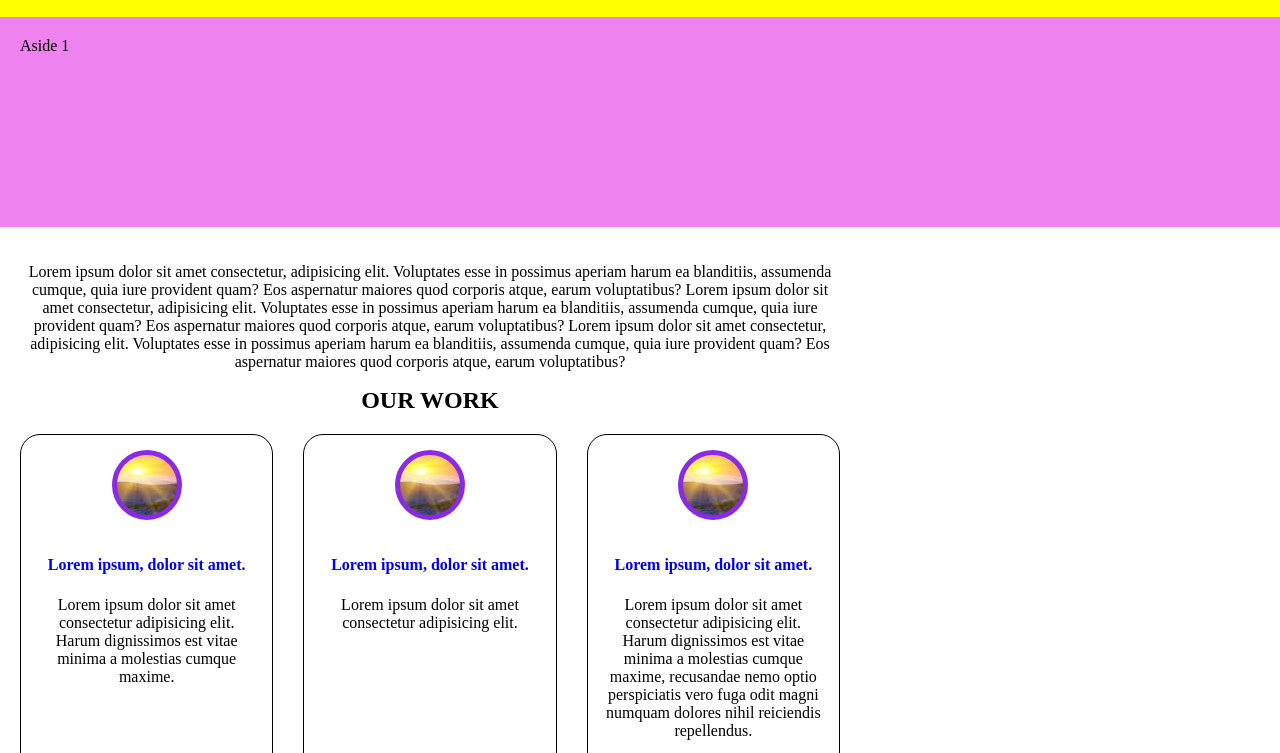
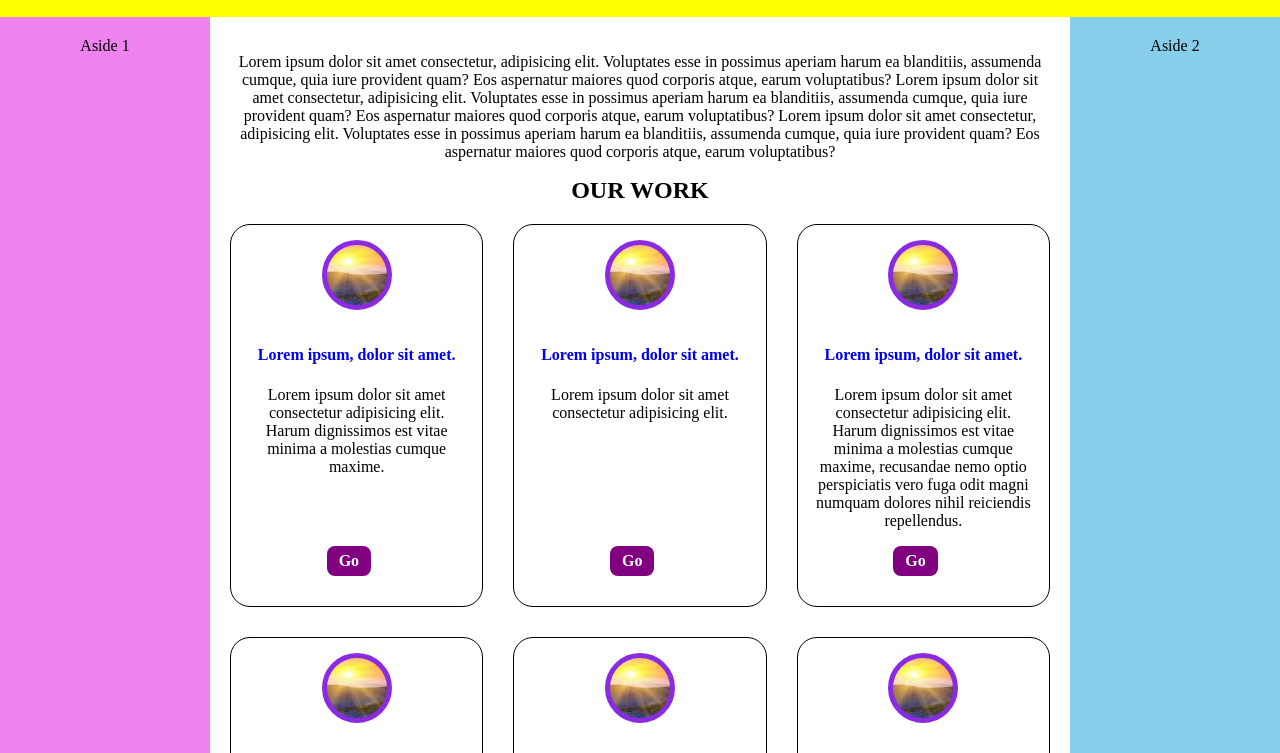
Before and after one commit to anatoliitregub/HW6, a plain HTML site: page HW6.html in a window 1280 px wide. Shown: the part 41-794 px from the top of the page. Drawn offline with Linux system fonts and the light colour scheme.

Commit message:
HW6 complete

```diff
--- a/styleHW6.css
+++ b/styleHW6.css
@@ -274,9 +274,14 @@ p {
 }
 /* /* /* /* Стили для больших экранов (ПК, дисплей 992 пикселей и более) */
 @media (min-width: 992px) {
+    .main {
+        flex-direction: row;
+        align-content: center;
+    }
     .sidebar {
         display: flex;
         flex: 0 0 210px;
+        justify-content: center;
     }
     .content {
        width: calc(100% - 420px);
@@ -287,9 +292,14 @@ p {
 }
  /* Стили для очень больших экранов (ПК с большим монитором, дисплей 1200 пикселей и более) */
 @media (min-width: 1200px) {
+    .main {
+        flex-direction: row;
+        align-content: center;
+    }
     .sidebar {
         display: flex;
         flex: 0 0 210px;
+        justify-content: center;
     }
 
     .sidebar-right {
```
